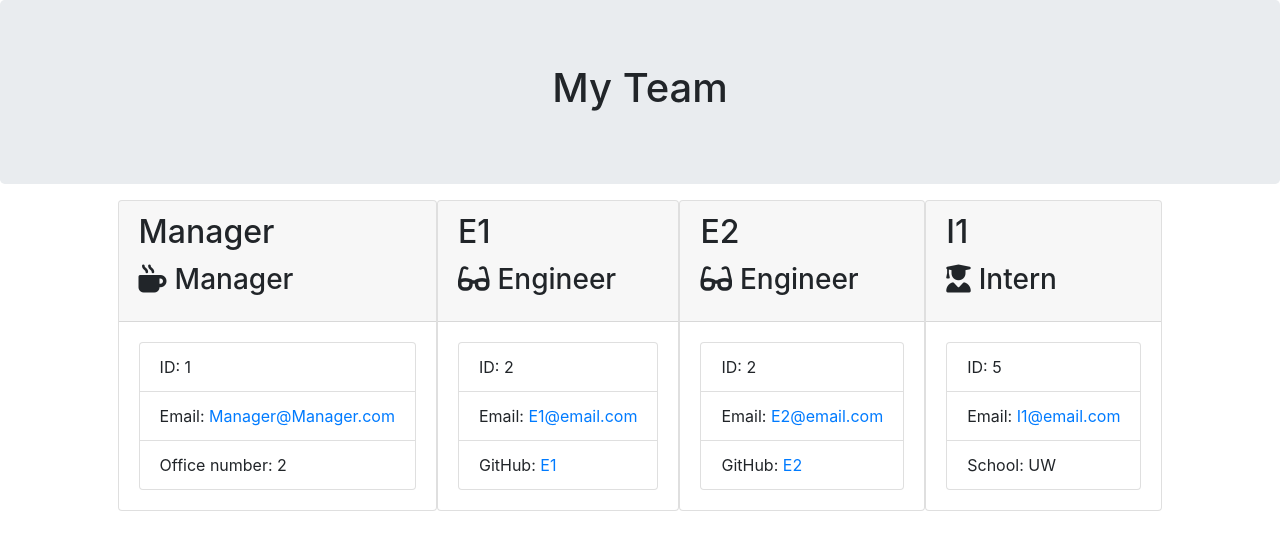
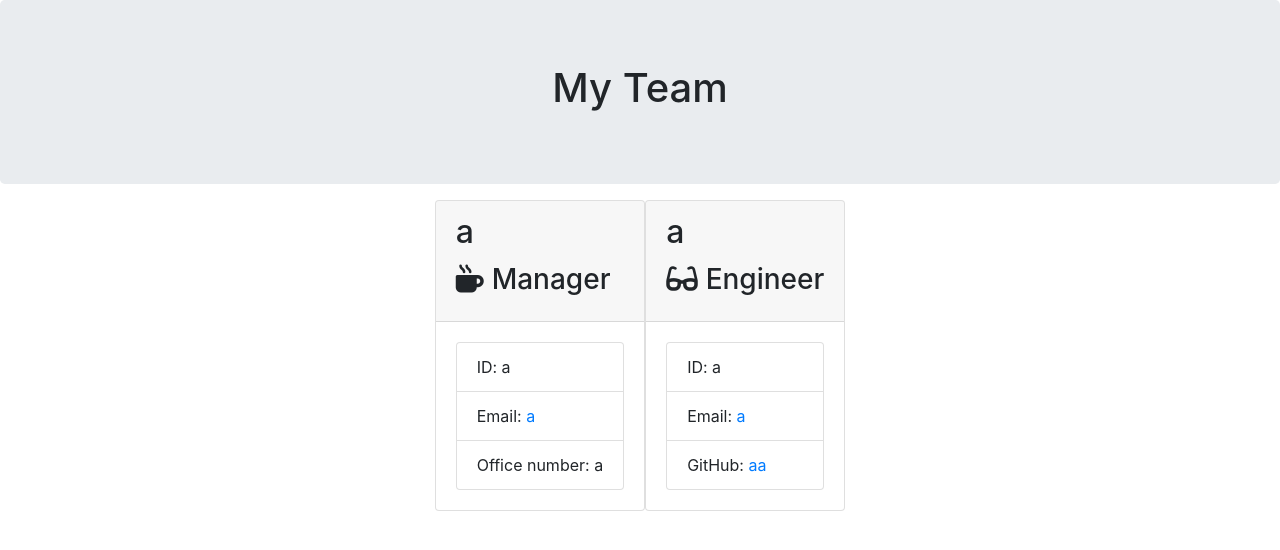
Before and after one commit to Ian-Danas/Team-Profile-Generator, a website: page team.html in a window 1280 px wide. Drawn offline with nearby package versions, Linux system fonts and the light colour scheme.

Commit message:
removing console logs

```diff
--- a/index.js
+++ b/index.js
@@ -60,7 +60,6 @@ function questionLoop(){
             addIntern()
         }
         else{
-            console.log(team)
             html2write = generateTeam(team)
             write2File(html2write)
         }
--- a/team.html
+++ b/team.html
@@ -26,56 +26,28 @@
 
         <div class="card employee-card">
         <div class="card-header">
-            <h2 class="card-title">Manager</h2>
+            <h2 class="card-title">a</h2>
             <h3 class="card-title"><i class="fas fa-mug-hot mr-2"></i>Manager</h3>
         </div>
         <div class="card-body">
             <ul class="list-group">
-                <li class="list-group-item">ID: 1</li>
-                <li class="list-group-item">Email: <a href="mailto:Manager@Manager.com">Manager@Manager.com</a></li>
-                <li class="list-group-item">Office number: 2</li>
+                <li class="list-group-item">ID: a</li>
+                <li class="list-group-item">Email: <a href="mailto:a">a</a></li>
+                <li class="list-group-item">Office number: a</li>
             </ul>
         </div>
     </div>
 
         <div class="card employee-card">
     <div class="card-header">
-        <h2 class="card-title">E1</h2>
+        <h2 class="card-title">a</h2>
         <h3 class="card-title"><i class="fas fa-glasses mr-2"></i>Engineer</h3>
     </div>
     <div class="card-body">
         <ul class="list-group">
-            <li class="list-group-item">ID: 2</li>
-            <li class="list-group-item">Email: <a href="mailto:E1@email.com">E1@email.com</a></li>
-            <li class="list-group-item">GitHub: <a href="https://github.com/E1" target="_blank" rel="noopener noreferrer">E1</a></li>
-        </ul>
-    </div>
-</div>
-
-        <div class="card employee-card">
-    <div class="card-header">
-        <h2 class="card-title">E2</h2>
-        <h3 class="card-title"><i class="fas fa-glasses mr-2"></i>Engineer</h3>
-    </div>
-    <div class="card-body">
-        <ul class="list-group">
-            <li class="list-group-item">ID: 2</li>
-            <li class="list-group-item">Email: <a href="mailto:E2@email.com">E2@email.com</a></li>
-            <li class="list-group-item">GitHub: <a href="https://github.com/E2" target="_blank" rel="noopener noreferrer">E2</a></li>
-        </ul>
-    </div>
-</div>
-
-        <div class="card employee-card">
-    <div class="card-header">
-        <h2 class="card-title">I1</h2>
-        <h3 class="card-title"><i class="fas fa-user-graduate mr-2"></i>Intern</h3>
-    </div>
-    <div class="card-body">
-        <ul class="list-group">
-            <li class="list-group-item">ID: 5</li>
-            <li class="list-group-item">Email: <a href="mailto:I1@email.com">I1@email.com</a></li>
-            <li class="list-group-item">School: UW</li>
+            <li class="list-group-item">ID: a</li>
+            <li class="list-group-item">Email: <a href="mailto:a">a</a></li>
+            <li class="list-group-item">GitHub: <a href="https://github.com/aa" target="_blank" rel="noopener noreferrer">aa</a></li>
         </ul>
     </div>
 </div>
```
